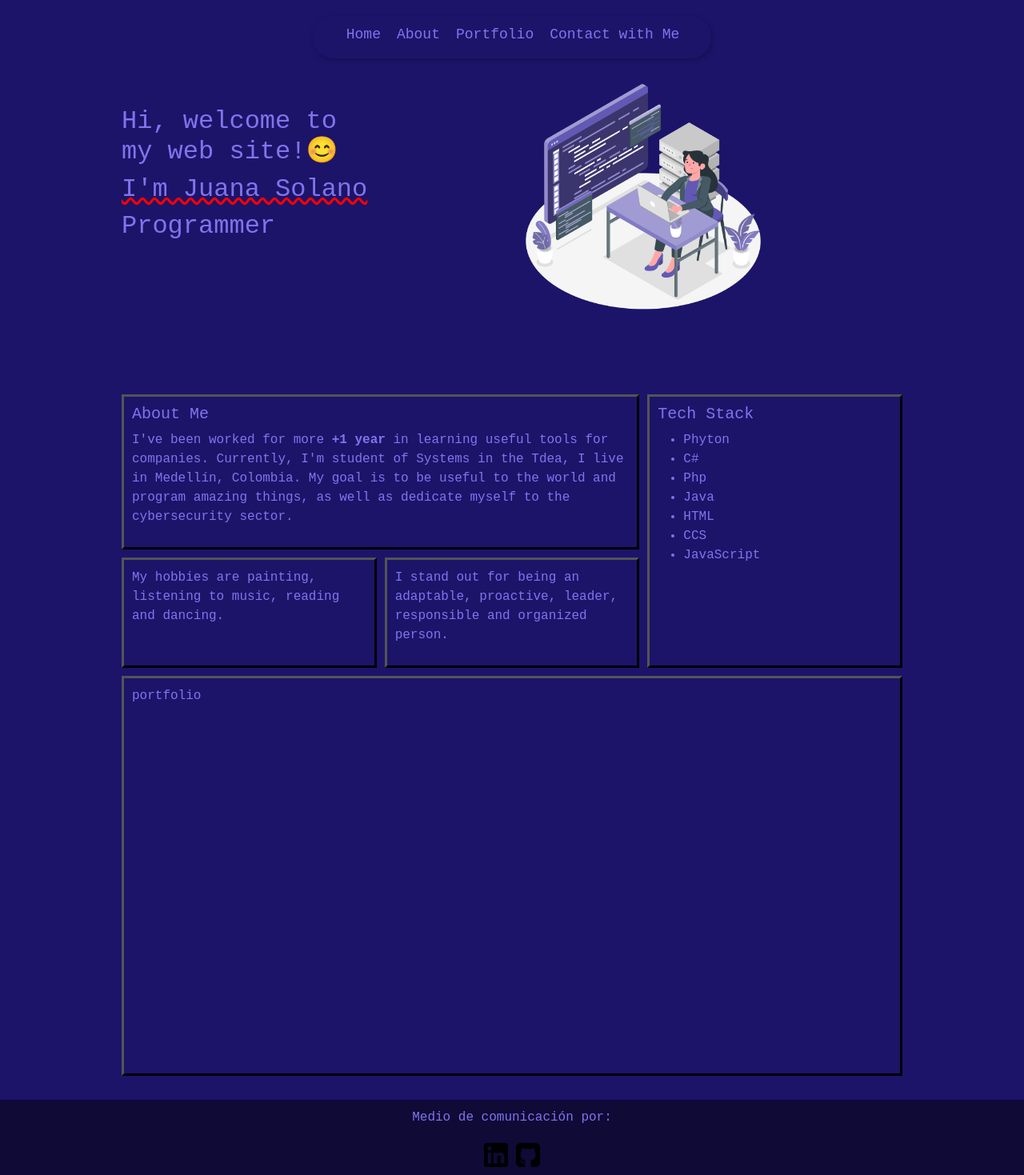
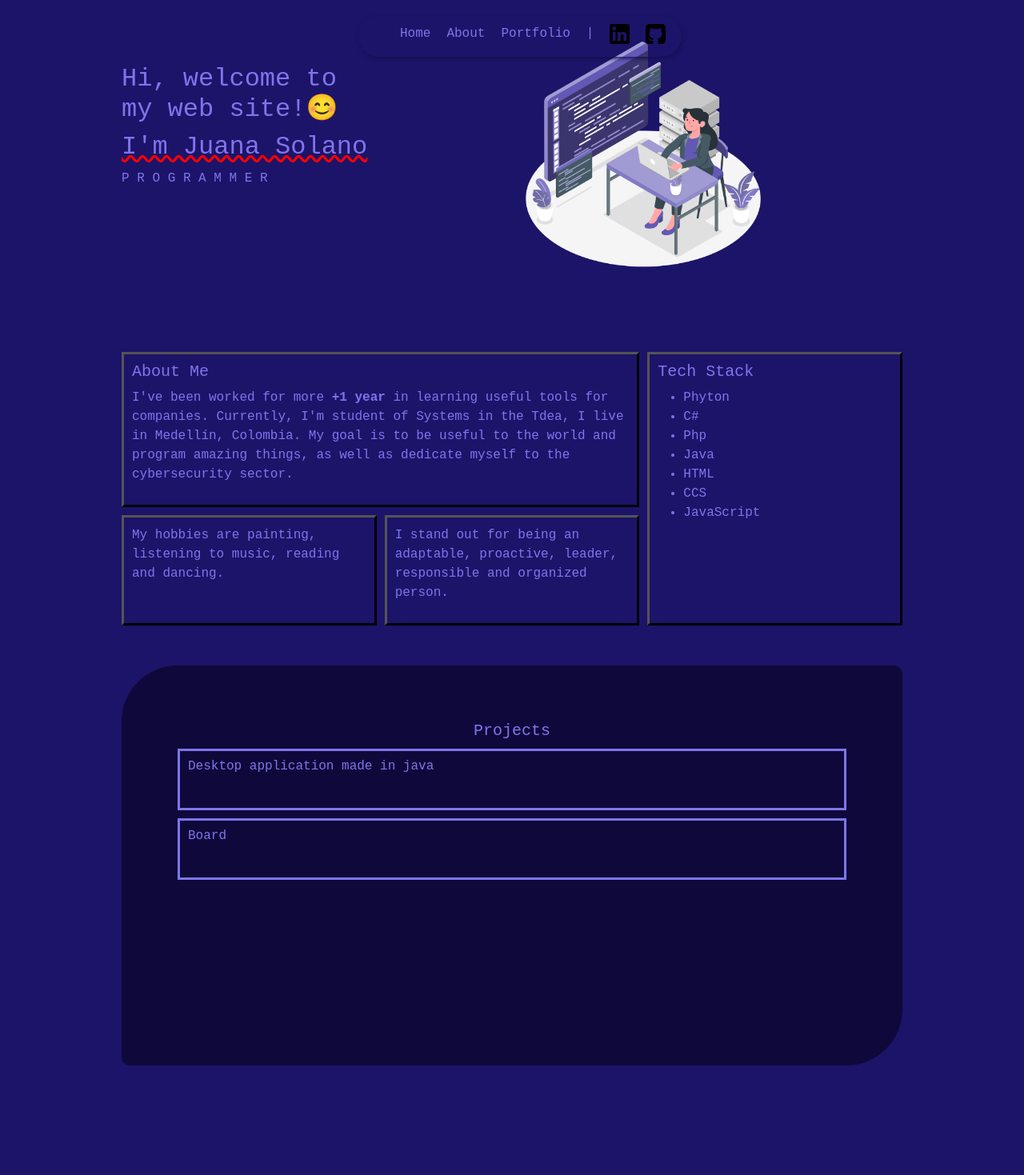
Before and after one commit to jsolano0112/Mywebsite, a plain HTML site: page index.html in a window 1280 px wide. Shown: the whole page at 80% size. After the commit the page ends 1362 px from the top, so only its background shows below. Drawn offline with nearby package versions, Linux system fonts and the light colour scheme.

Commit message:
less is more

```diff
--- a/css/index.css
+++ b/css/index.css
@@ -1,4 +1,4 @@
-body{
+body {
 	background-color: #1C1469;
 	color: #8074EC;
 	font-family: monospace;
@@ -29,14 +29,17 @@ body{
 	grid-area: header;
 	background-color: transparent;
 	display: flex;
-	 margin: auto;
+	position: fixed;
+	left: 35%;
 }
 
 
 .menu_items {
 	display: flex;
 	list-style: none;
-	margin-right: 30px;
+	margin-right: 10px;
+	margin-left: 10px;
+
 
 }
 
@@ -45,19 +48,13 @@ body{
 	font-size: 18px;
 	margin-top: 10px;
 
+
 }
 
 .menu_items li a {
 	text-decoration: none;
 	display: block;
 	color: #8074EC;
-}
-
-li a:hover {
-	text-decoration-line: underline;
-  	text-decoration-style: wavy;
-  	text-decoration-color: red;
-  	transition: .4s;
 }
 
 .btn_menu {
@@ -72,7 +69,7 @@ li a:hover {
 	display: none;
 }
 
-.container	.welcome {
+.container .welcome {
 	border-color: black;
 	border-style: none;
 	grid-area: welcome;
@@ -87,7 +84,7 @@ li a:hover {
 }
 
 
-.container	.picture {
+.container .picture {
 	border-color: red;
 	border-style: none;
 	height: 400px;
@@ -130,31 +127,47 @@ li a:hover {
 
 
 .portfolio {
-	border-color: black;
-	padding: 10px;
-	border-style: outset;
+	margin-top: 40px;
+	background-color: #0e093a;
 	height: 500px;
 	grid-area: portfolio;
+	border-radius: 70px 10px;
+	padding: 70px;
+	text-align: center;
+}
+
+.project {
+	text-align: left;
+	border-style: solid;
+	border-color: black .9;
+	padding: 10px;
+	margin-top: 10px;
+}
+
+.project a {
+	text-decoration: none;
+	color: #8074EC;
 }
 
 
-.nombre {
+
+.nombre, .project a:hover, li a:hover {
 	text-decoration-line: underline;
 	text-decoration-style: wavy;
 	text-decoration-color: red;
+	transition: .4s;
 }
 
-.footer {
-	grid-area: footer;
-	text-align: center;
-	background-color: #0F0A36;
-	padding: 10px;
 
+
+@media screen and (max-width: 1325px) {
+	.menu_items li {
+		margin: 0 10px;
+		font-size: 16px;
+		margin-top: 10px;
+	}
 }
 
-.footer .icon {
-	margin-top: 20px;
-}
 
 @media screen and (max-width: 976px) {
 	.container {
@@ -173,51 +186,65 @@ li a:hover {
 		text-align: center;
 	}
 
+	.container {
+		margin: 10px auto;
+	}
 
-	.menu {
+	.container .menu {
 		display: flex;
-		width: 8%;
 		position: fixed;
+		left: 90%;
+		box-shadow: none;
 	}
 
 	.btn_menu {
 		display: block;
-		margin: auto;
+		border-radius: 20%;
+		margin-right: 10px;
 	}
+
 
 	.menu ul {
 		position: fixed;
-		width: 50%;
-		height: 70vh;
-		top: 40px;
+		width: 85%;
+		height: 100vh;
 		transition: all .5s;
 		left: -100%;
+		border-radius: 2%;
+		background: rgba(0, 0, 0, .5);
 	}
 
 	.menu_items {
 		display: block;
-		margin: 50px 0;
 		line-height: 90px;
 		text-align: center;
 	}
 
 	nav ul li a {
-		background: #1C1469;
+		border-bottom: 1px solid aliceblue;
 		font-size: 15px;
-		border-color: #8074EC;
-		border-style: solid;
-		border-width: 7px;
+		width: 100%;
 	}
 
 	.menu li a:hover {
+
 		text-decoration-line: none;
-		background-color: black;
+		border-bottom: 1px solid red;
+
+		border-bottom-style: groove;
+
+		border-bottom-width: 5px;
+		transition: .4s;
+		border-radius: 2%;
 		width: 100%;
 	}
 
-	#check:checked ~ ul {
-		left: 0;
+	#check:checked~ul {
+		left: -20px;
 	}
+
+
+
 
 }
 
--- a/index.html
+++ b/index.html
@@ -1,15 +1,18 @@
 <!DOCTYPE html>
 <html>
+
 <head>
 	<meta charset="utf-8">
 	<meta name="viewport" content="width=device-width, initial-scale=1">
-	<link href="https://cdn.jsdelivr.net/npm/bootstrap@5.3.0-alpha1/dist/css/bootstrap.min.css" rel="stylesheet" integrity="sha384-GLhlTQ8iRABdZLl6O3oVMWSktQOp6b7In1Zl3/Jr59b6EGGoI1aFkw7cmDA6j6gD" crossorigin="anonymous">
+	<link href="https://cdn.jsdelivr.net/npm/bootstrap@5.3.0-alpha1/dist/css/bootstrap.min.css" rel="stylesheet"
+		integrity="sha384-GLhlTQ8iRABdZLl6O3oVMWSktQOp6b7In1Zl3/Jr59b6EGGoI1aFkw7cmDA6j6gD" crossorigin="anonymous">
 	<link rel="stylesheet" type="text/css" href="css/index.css">
 	<link rel="icon" href="img/icon.png">
 
 </head>
 <title>Juana's personal web site</title>
 </head>
+
 <body>
 	<div class="container">
 
@@ -22,20 +25,35 @@
 				<li><a href="#home">Home</a></li>
 				<li><a href="#about">About</a></li>
 				<li><a href="#portfolio">Portfolio</a></li>
-					<li><a href="#footer">Contact with Me</a></li>
+				<li>|</li>
+				<li><label><a href="https://www.linkedin.com/in/juana-solano-07686b1b0/"><img src="img/link.png" width="25"
+					height="25"></a></label></li>
+				<li><label><a href="https://github.com/jsolano0112"><img src="img/github.png" width="25" height="25"></a></label></li>
 			</ul>
 		</nav>
 
-			<main  class="welcome" id="home">
+		<main class="welcome" id="home">
 			<section>
 				<h2>Hi, welcome to my web site!&#128522;</h2>
 				<article class="words">
 					<h2 class="nombre">I'm Juana Solano</h2>
-								<h2>Programmer</h2>
+				</article>
+				<article>
+					<span>P</span>
+					<span>R</span>
+					<span>O</span>
+					<span>G</span>
+					<span>R</span>
+					<span>A</span>
+					<span>M</span>
+					<span>M</span>
+					<span>E</span>
+					<span>R</span>
 				</article>
 			</section>
 		</main>
-			<aside  class="picture">
+
+		<aside class="picture">
 			<section>
 				<article>
 					<img src="img/img.png" width="300" height="300">
@@ -46,17 +64,19 @@
 		<section class="education" id="about">
 			<article>
 				<h5>About Me</h5>
-					<p> I've been worked for more <b>+1 year</b> in learning useful tools for companies. Currently, I'm student of Systems in the Tdea, I live in Medellín, Colombia. My goal is to be useful to the world and program amazing things, as well as dedicate myself to the cybersecurity sector. </p>
+				<p> I've been worked for more <b>+1 year</b> in learning useful tools for companies. Currently, I'm
+					student of Systems in the Tdea, I live in Medellín, Colombia. My goal is to be useful to the world
+					and program amazing things, as well as dedicate myself to the cybersecurity sector. </p>
 			</article>
 		</section>
 
-			<section  class="hobbies">
+		<section class="hobbies">
 			<article>
 				<p>My hobbies are painting, listening to music, reading and dancing.</p>
 			</article>
 		</section>
 
-			<section  class="skills">
+		<section class="skills">
 			<article>
 				<h5>Tech Stack</h5>
 				<ul>
@@ -72,29 +92,30 @@
 		</section>
 
 
-			<section  class="softsk">
+		<section class="softsk">
 			<article>
 				<p>I stand out for being an adaptable, proactive, leader, responsible and organized person.</p>
 			</article>
 		</section>
 
 		<section class="portfolio" id="portfolio">
-				<p>portfolio</p>
+			<h5>Projects</h5>
+			<article class="project">
+				<a href="https://github.com/jsolano0112/ControlGastos.git"><h6>Desktop application made in java</h6></a>
+				<img src="" alt="">
+			</article>
+			<article class="project">
+				<a href="https://github.com/jsolano0112/ControlGastos.git"><h6>Board</h6></a>
+				<img src="" alt="">
+			</article>
 		</section>
 	</div>
- 	<script src="https://cdn.jsdelivr.net/npm/bootstrap@5.3.0-alpha1/dist/js/bootstrap.bundle.min.js" integrity="sha384-w76AqPfDkMBDXo30jS1Sgez6pr3x5MlQ1ZAGC+nuZB+EYdgRZgiwxhTBTkF7CXvN" crossorigin="anonymous"></script>
+	<script src="https://cdn.jsdelivr.net/npm/bootstrap@5.3.0-alpha1/dist/js/bootstrap.bundle.min.js"
+		integrity="sha384-w76AqPfDkMBDXo30jS1Sgez6pr3x5MlQ1ZAGC+nuZB+EYdgRZgiwxhTBTkF7CXvN"
+		crossorigin="anonymous"></script>
 
 	</svg>
 </body>
 
-<footer class="footer" id="footer">
-	 <section>
-   	 	<p>Medio de comunicación por:</p>
-   </section>
-	<section class="icon">
-		<a href="https://www.linkedin.com/in/juana-solano-07686b1b0/"><img src="img/link.png" width="30" height="30"></a>
-		<a href="https://github.com/jsolano0112"><img src="img/github.png" width="30" height="30"></a>
 
-	</section>
-</footer>
 </html>
```
Lines whose indentation alone changed are shown as unchanged.
